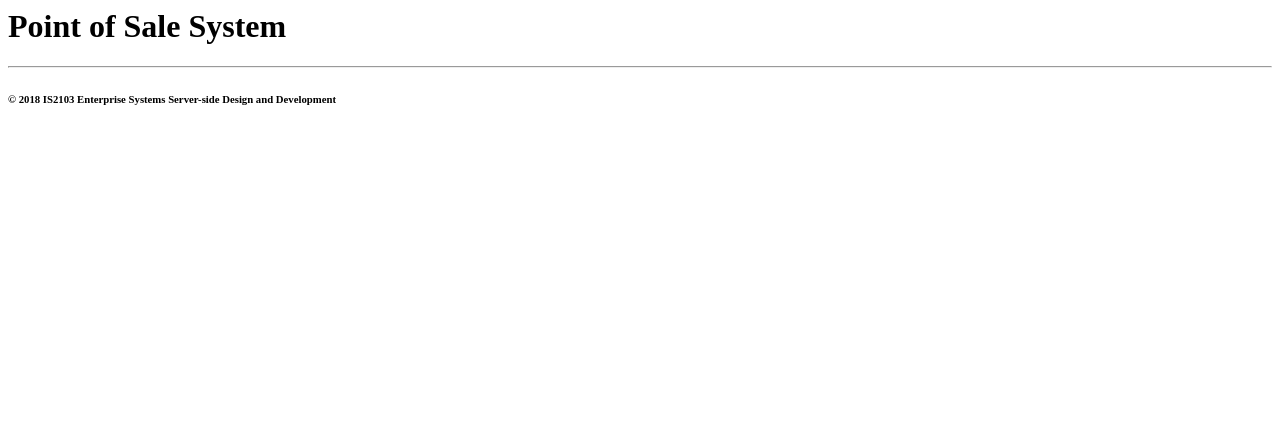
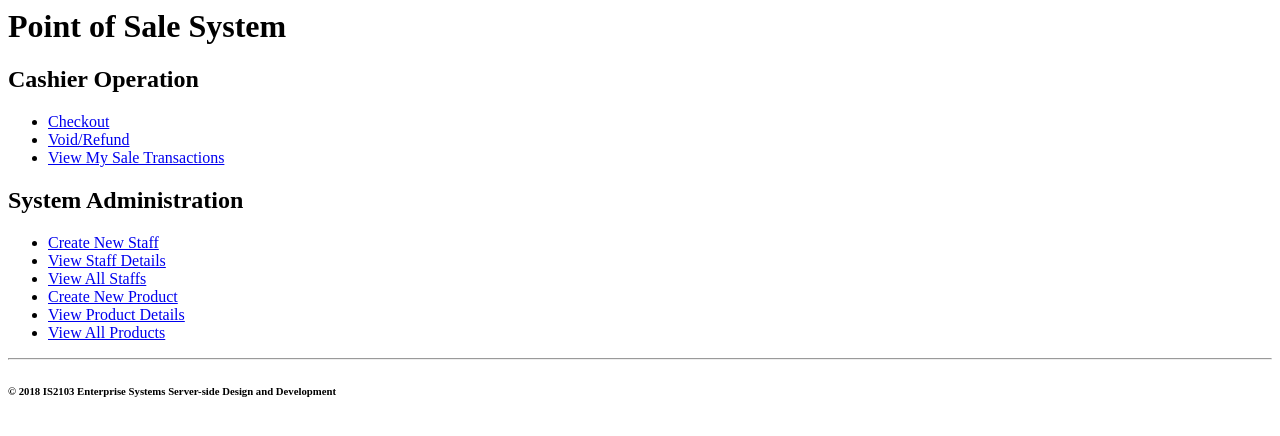
Before and after one commit to Kerwin-Kow/PointOfSaleSystemWeb, a plain HTML site: page index.html in a window 1280 px wide. Drawn offline with Linux system fonts and the light colour scheme.

Commit message:
added nav menu for sysadmin to /index.html

```diff
--- a/index.html
+++ b/index.html
@@ -4,6 +4,21 @@
 	</head>
 	<body>
 		<h1>Point of Sale System</h1>
+		<h2>Cashier Operation</h2>
+		<ul>
+			<li><a href="./cashierOperation/checkout.html">Checkout</a></li>
+			<li><a href="./cashierOperation/voidRefund.html">Void/Refund</a></li>
+			<li><a href="./cashierOperation/viewMySaleTransactions.html">View My Sale Transactions</a></li>
+		</ul>
+		<h2>System Administration</h2>
+		<ul>
+			<li><a href="./systemAdministration/createNewStaff.html">Create New Staff</a></li>
+			<li><a href="./systemAdministration/viewStaffDetails.html">View Staff Details</a></li>
+			<li><a href="./systemAdministration/viewAllStaffs.html">View All Staffs</a></li>
+			<li><a href="./systemAdministration/createNewProduct.html">Create New Product</a></li>
+			<li><a href="./systemAdministration/viewProductDetails.html">View Product Details</a></li>
+			<li><a href="./systemAdministration/viewAllProducts.html">View All Products</a></li>
+		</ul>
 		<p>
 			<hr/>
 			<h6>&copy; 2018 IS2103 Enterprise Systems Server-side Design and Development</h6>
```
